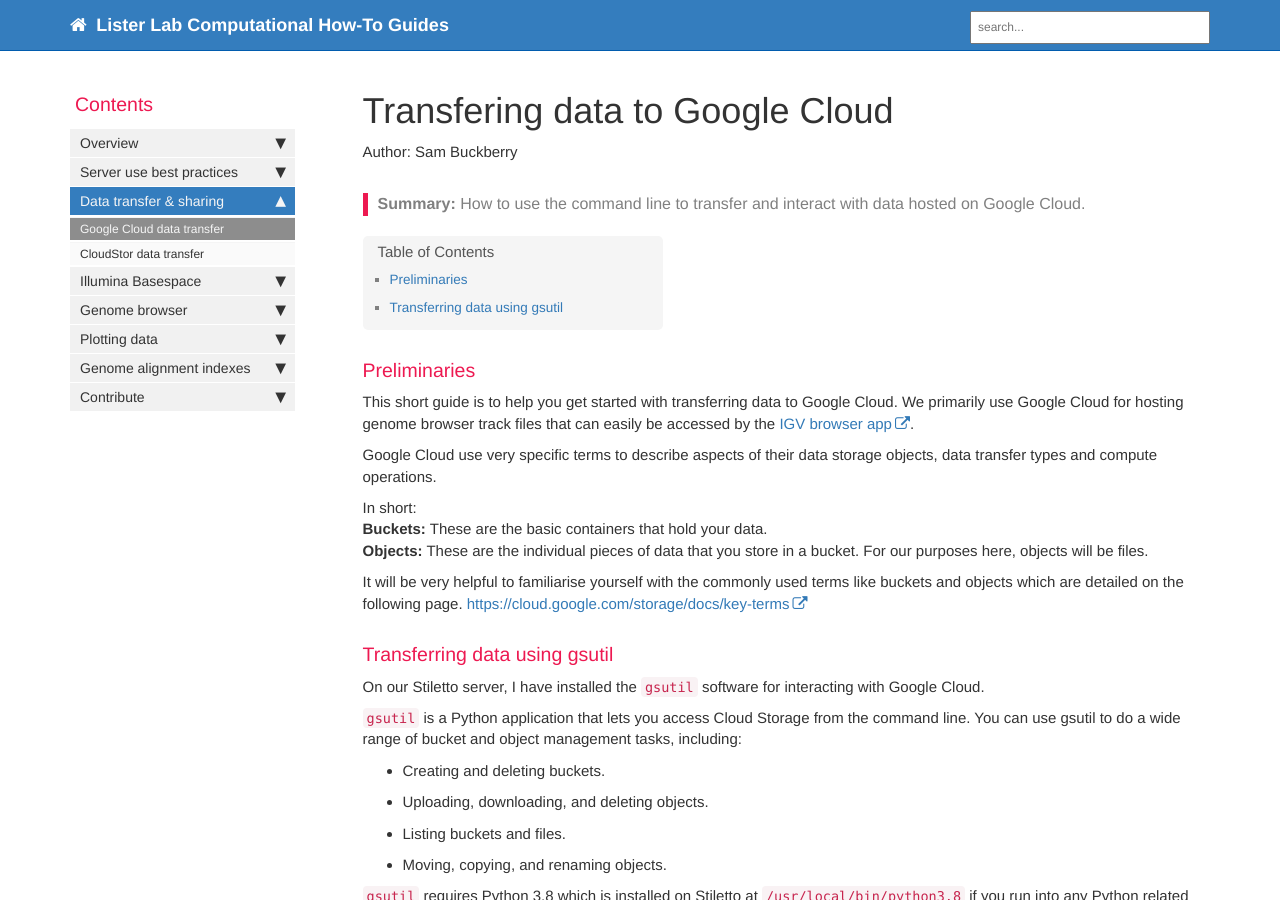
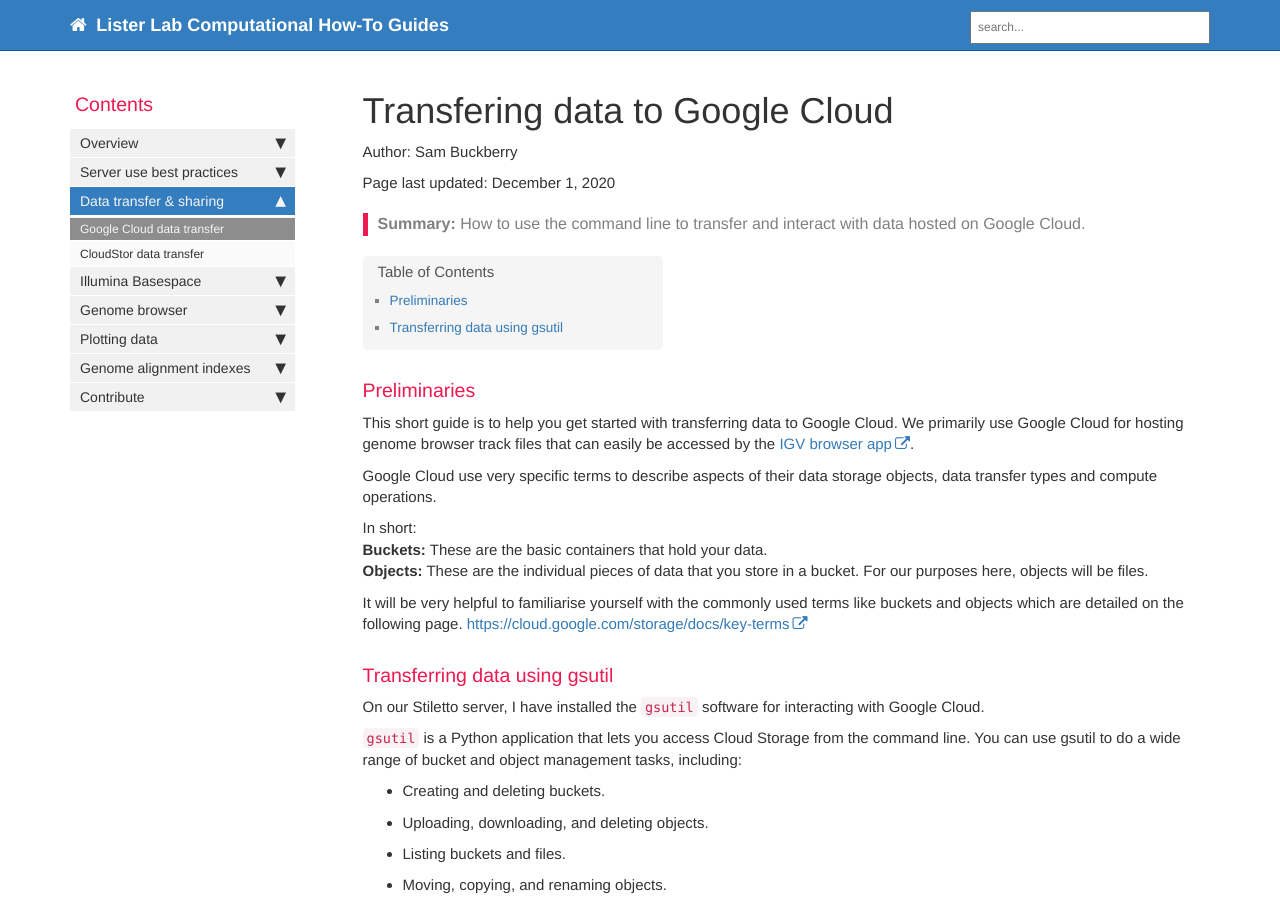
Before and after one commit to ListerLab/guides, a Jekyll site: the page built from pages/mydoc/mydoc_uploading_to_google_cloud.md, in a window 1280 px wide and 900 px high. Built offline with Jekyll 4.4.1, drawn with Linux system fonts in a browser that asks for light colours; comment, search, counter and statistics services are not loaded.

Commit message:
Update mydoc_uploading_to_google_cloud.md

```diff
--- a/pages/mydoc/mydoc_uploading_to_google_cloud.md
+++ b/pages/mydoc/mydoc_uploading_to_google_cloud.md
@@ -7,6 +7,7 @@ sidebar: mydoc_sidebar
 folder: browser
 permalink: data-transfer-gcs.html
 author: Sam Buckberry
+last_updated: December 1, 2020
 ---
 
 ### Preliminaries
```
